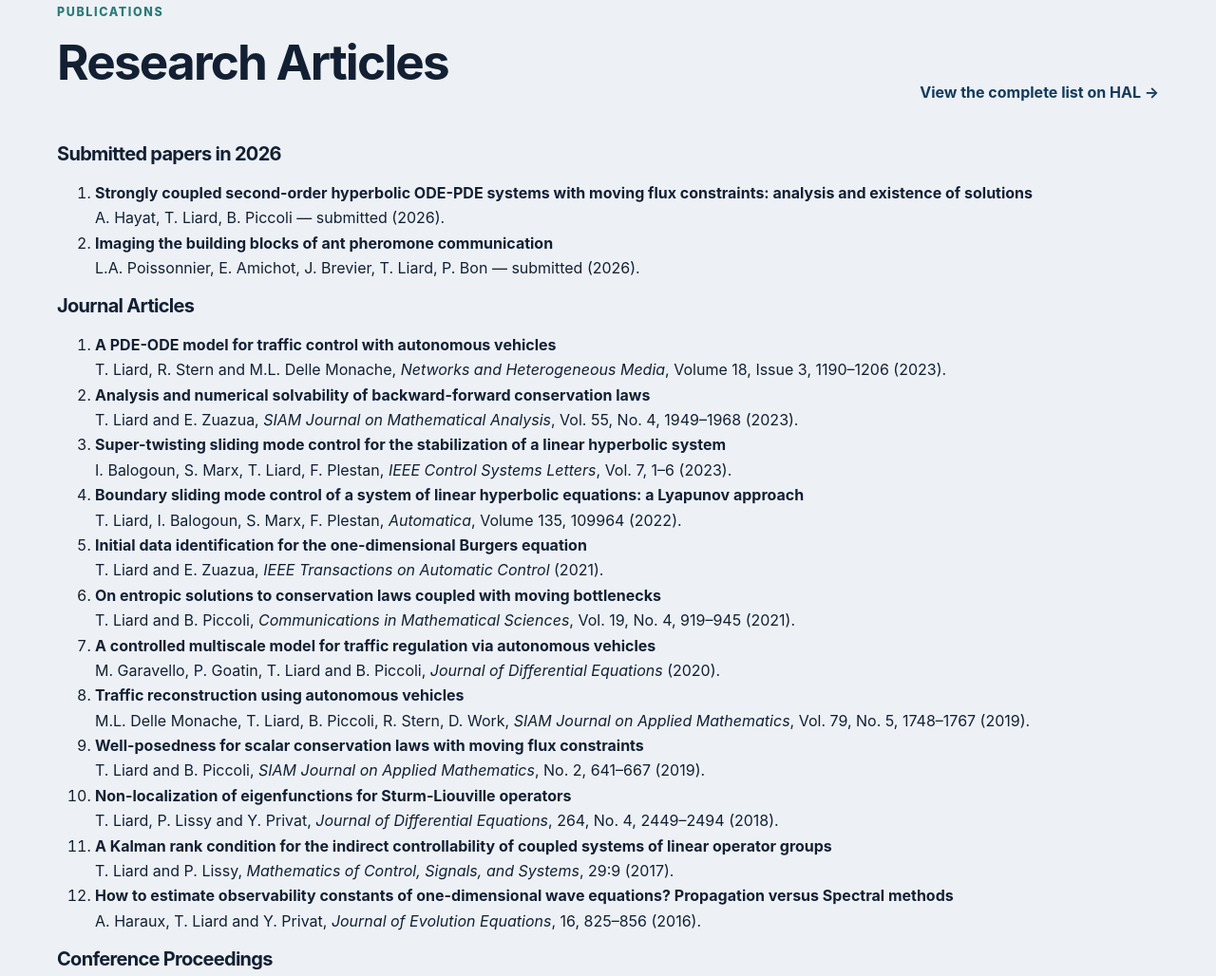
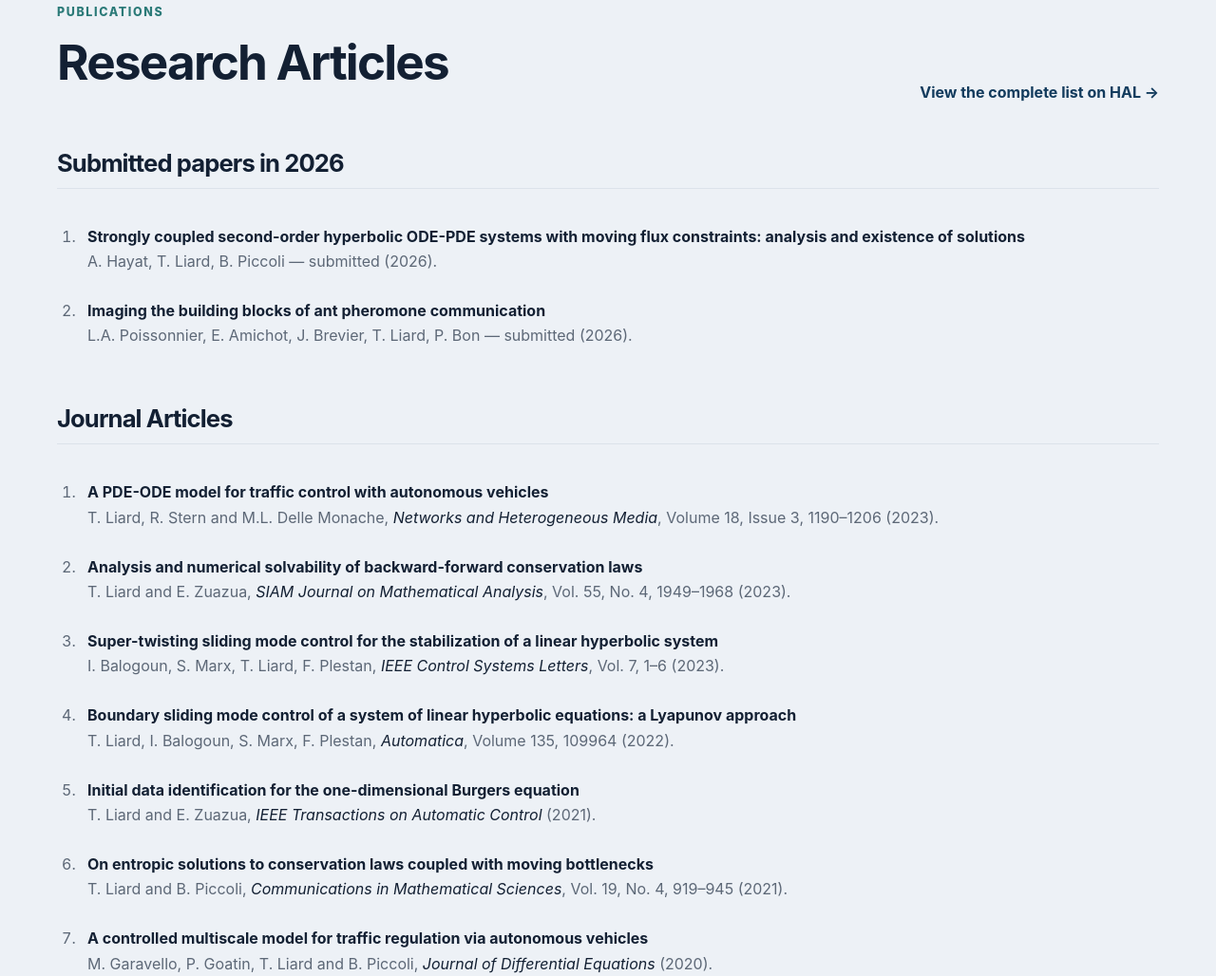
Before and after one commit to Thibault-liard/Thibault-liard.github.io, a plain HTML site: page index.html in a window 1280 px wide. Shown: the part 1870-2898 px from the top of the page at 95% size. Drawn offline with Linux system fonts and the light colour scheme.

Commit message:
Update styles.css

```diff
--- a/styles.css
+++ b/styles.css
@@ -493,6 +493,35 @@ html:not([data-theme="dark"]) .button.primary { color: #fff; }
     grid-template-columns: 1fr;
   }
 }
+.publication-group {
+  margin-top: 3rem;
+}
+
+.publication-category {
+  margin-bottom: 1.5rem;
+  padding-bottom: .7rem;
+  border-bottom: 1px solid var(--line);
+  font-size: 1.6rem;
+}
+
+.publication-items {
+  margin: 0;
+  padding-left: 1.5rem;
+}
+
+.publication-items li {
+  padding: .8rem 0 .8rem .5rem;
+  color: var(--muted);
+}
+
+.publication-items strong {
+  color: var(--text);
+  font-weight: 700;
+}
+
+.publication-items em {
+  color: var(--text);
+}
 
 @media (prefers-reduced-motion: reduce) {
   html { scroll-behavior: auto; }
```
